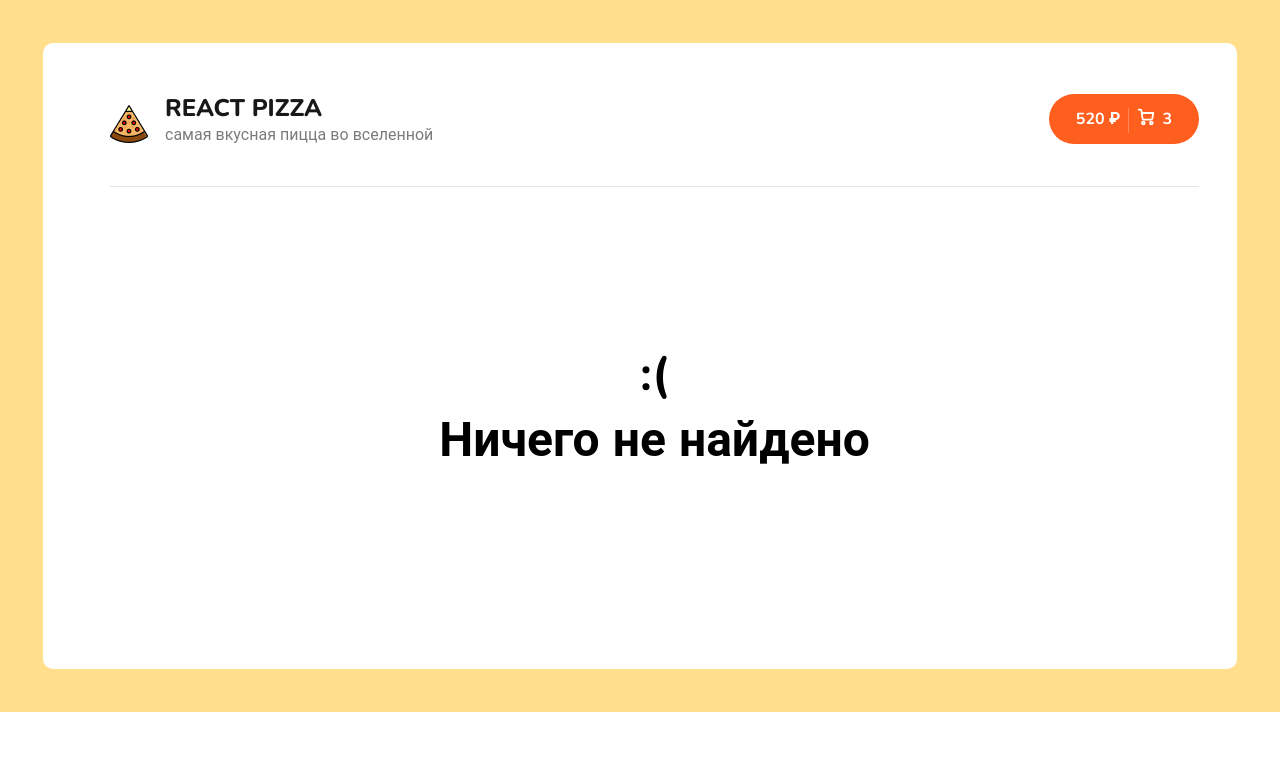
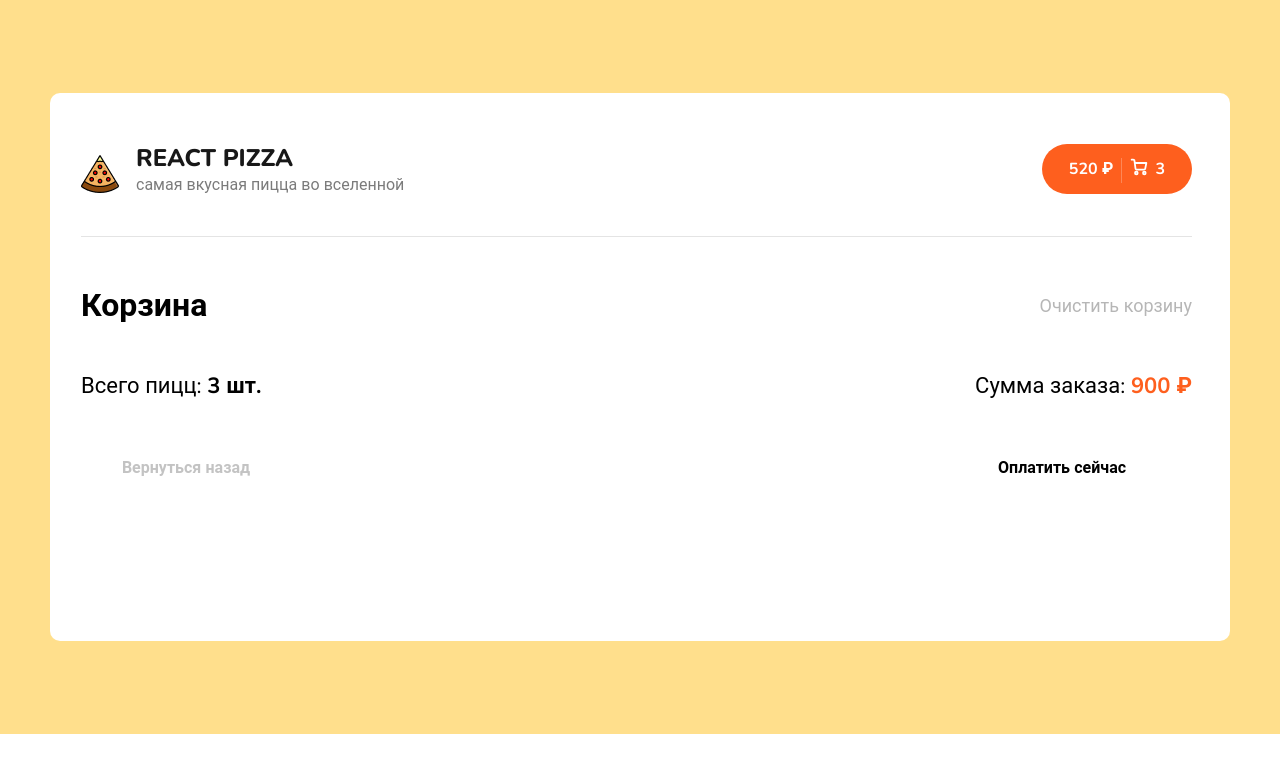
Before and after one commit to Flockandglock/reactPizza, a React (Create React App) app: page /cart in a window 1280 px wide. Shown: the top 772 px of the page. Built offline with nearby package versions, Linux system fonts and the light colour scheme.

Commit message:
создал компонент карт

```diff
--- a/src/App.js
+++ b/src/App.js
@@ -1,6 +1,7 @@
 import Header from './components/header/Header';
 import Home from './pages/Home';
 import NotFoundBlock from './components/notFoundBlock/NotFoundBlock';
+import Cart from './pages/Cart';
 
 import { BrowserRouter, Route, Routes } from 'react-router-dom';
 
@@ -16,6 +17,7 @@ function App() {
             <Routes>
                 <Route path='/' element={<Home/>} />
                 <Route path='*' element={<NotFoundBlock/>} />
+                <Route path='cart' element={<Cart/>} />
             </Routes>
         </div>
     );
--- a/src/App.scss
+++ b/src/App.scss
@@ -1,7 +1,11 @@
 .App {
+    width: calc(100vw - 100px);
+    height: 100%;
+    margin: 50px auto;
     background-color: #FFFFFF;
     border-radius: 10px;
-    padding: 49px 38px 96px 67px;
+    padding: 49px 38px 96px 31px;
+
 }
 
 .hr {
--- /dev/null
+++ b/src/components/cart/Cart_component.jsx
@@ -0,0 +1,36 @@
+import React from 'react';
+
+import './_cart.scss';
+
+
+const Cart_component = () => {
+    return (
+        <div class="cart">
+        <div class="cart__top">
+          <h2 class="content__title"> Корзина</h2>
+          <div class="cart__clear">
+            <span>Очистить корзину</span>
+          </div>
+        </div>
+        <div class="content__items">
+
+        </div>
+        <div class="cart__bottom">
+          <div class="cart__bottom-details">
+            <span> Всего пицц: <b>3 шт.</b> </span>
+            <span> Сумма заказа: <b>900 ₽</b> </span>
+          </div>
+          <div class="cart__bottom-buttons">
+            <a href="/" class="button button--outline button--add go-back-btn">
+              <span>Вернуться назад</span>
+            </a>
+            <div class="button pay-btn">
+              <span>Оплатить сейчас</span>
+            </div>
+          </div>
+        </div>
+      </div>
+    );
+};
+
+export default Cart_component;
--- /dev/null
+++ b/src/components/cart/_cart.scss
@@ -0,0 +1,269 @@
+$black: #232323;
+$background: #ffdf8c;
+$gray-line: #f6f6f6;
+$orange: #fe5f1e;
+
+$container-width: 90%;
+
+$duration: 0.15s;
+
+.cart {
+    &__top {
+      display: flex;
+      justify-content: space-between;
+      align-items: center;
+    }
+
+    .content__title {
+      display: flex;
+      align-items: center;
+      font-size: 32px;
+
+      svg {
+        position: relative;
+        top: -2px;
+        width: 30px;
+        height: 30px;
+        margin-right: 10px;
+        path {
+          stroke: $black;
+          stroke-width: 1.9;
+        }
+      }
+    }
+
+    &__clear {
+      display: flex;
+      align-items: center;
+      cursor: pointer;
+
+
+      span {
+        display: inline-block;
+        margin-left: 7px;
+        color: #b6b6b6;
+        font-size: 18px;
+      }
+
+      span,
+      svg,
+      path {
+        transition: all $duration ease-in-out;
+      }
+
+      &:hover {
+        svg {
+          path {
+            stroke: darken($color: #b6b6b6, $amount: 50);
+          }
+        }
+        span {
+          color: darken($color: #b6b6b6, $amount: 50);
+        }
+      }
+    }
+
+    &__item {
+      display: flex;
+      width: 100%;
+      border-top: 1px solid $gray-line;
+      padding-top: 30px;
+      margin-top: 30px;
+
+      &-img {
+        display: flex;
+        align-items: center;
+        margin-right: 15px;
+        width: 10%;
+
+        img {
+          width: 80px;
+          height: 80px;
+        }
+      }
+
+      &-info {
+        display: flex;
+        flex-direction: column;
+        justify-content: center;
+        width: 40%;
+
+        h3 {
+          font-weight: bold;
+          font-size: 22px;
+          line-height: 27px;
+          letter-spacing: 0.01em;
+        }
+
+        p {
+          font-size: 18px;
+          color: #8d8d8d;
+        }
+      }
+
+      &-count {
+        display: flex;
+        align-items: center;
+        justify-content: space-between;
+        width: 13%;
+
+        &-minus {
+          svg {
+            path:first-of-type {
+              display: none;
+            }
+          }
+        }
+
+        b {
+          font-size: 22px;
+        }
+      }
+
+      &-price {
+        display: flex;
+        align-items: center;
+        justify-content: center;
+        width: 33%;
+
+        b {
+          font-weight: bold;
+          font-size: 22px;
+          letter-spacing: 0.01em;
+        }
+      }
+
+      &-remove {
+        display: flex;
+        align-items: center;
+        justify-content: flex-end;
+        width: 4%;
+
+        .button {
+          border-color: darken($color: $gray-line, $amount: 10);
+        }
+
+        svg {
+          transform: rotate(45deg);
+
+          path {
+            fill: darken($color: $gray-line, $amount: 15);
+          }
+        }
+
+        .button {
+          svg {
+            width: 11.5px;
+            height: 11.5px;
+            position: relative;
+          }
+          &:hover,
+          &:active {
+            border-color: darken($color: $gray-line, $amount: 80);
+            background-color: darken($color: $gray-line, $amount: 80);
+          }
+        }
+      }
+    }
+
+    &__bottom {
+      margin: 50px 0;
+
+      &-details {
+        display: flex;
+        justify-content: space-between;
+
+        span {
+          font-size: 22px;
+
+          &:last-of-type {
+            b {
+              color: $orange;
+            }
+          }
+        }
+      }
+
+      &-buttons {
+        display: flex;
+        justify-content: space-between;
+        margin-top: 40px;
+
+        .go-back-btn {
+          display: flex;
+          align-items: center;
+          justify-content: center;
+          width: 210px;
+
+          border-color: darken($color: $gray-line, $amount: 10);
+
+          span {
+            color: darken($color: $gray-line, $amount: 20);
+            font-weight: 500;
+            font-weight: 600;
+          }
+
+          &:hover {
+            background-color: darken($color: $gray-line, $amount: 90);
+            border-color: darken($color: $gray-line, $amount: 90);
+
+            span {
+              color: $gray-line;
+            }
+          }
+
+          svg {
+            margin-right: 12px;
+            path {
+              fill: transparent;
+              stroke-width: 2;
+            }
+          }
+        }
+
+        .pay-btn {
+          font-size: 16px;
+          font-weight: 600;
+          width: 210px;
+          padding: 16px;
+        }
+      }
+    }
+
+    &--empty {
+      margin: 0 auto;
+      width: 560px;
+      text-align: center;
+
+      h2 {
+        font-size: 32px;
+        margin-bottom: 10px;
+      }
+
+      p {
+        font-size: 18px;
+        line-height: 145.4%;
+        letter-spacing: 0.01em;
+        color: #777777;
+      }
+
+      icon {
+        position: relative;
+        top: 2px;
+      }
+
+      img {
+        display: block;
+        width: 300px;
+        margin: 45px auto 60px;
+      }
+
+      .button--black {
+        padding: 12px 0 14px;
+        width: 230px;
+        margin: 0 auto;
+        font-weight: 600;
+        font-size: 18px;
+      }
+    }
+  }
--- a/src/components/header/Header.jsx
+++ b/src/components/header/Header.jsx
@@ -21,7 +21,7 @@ const Header = () => {
 
 
                 <div className='wrapper__cart'>
-                    <a href='#' className='button button-cart'>
+                    <Link to='cart' className='button button-cart'>
                         <span>520 ₽</span>
                         <div className='button__delimiter'></div>
                         <svg
@@ -53,7 +53,7 @@ const Header = () => {
                             />
                         </svg>
                         <span>3</span>
-                    </a>
+                    </Link>
                 </div>
             </div>
         </div>
--- a/src/pages/Cart.jsx
+++ b/src/pages/Cart.jsx
@@ -0,0 +1,11 @@
+import React from 'react';
+
+import Cart_component from '../components/cart/Cart_component';
+
+const Cart = () => {
+    return (
+        <Cart_component />
+    );
+};
+
+export default Cart;
```
